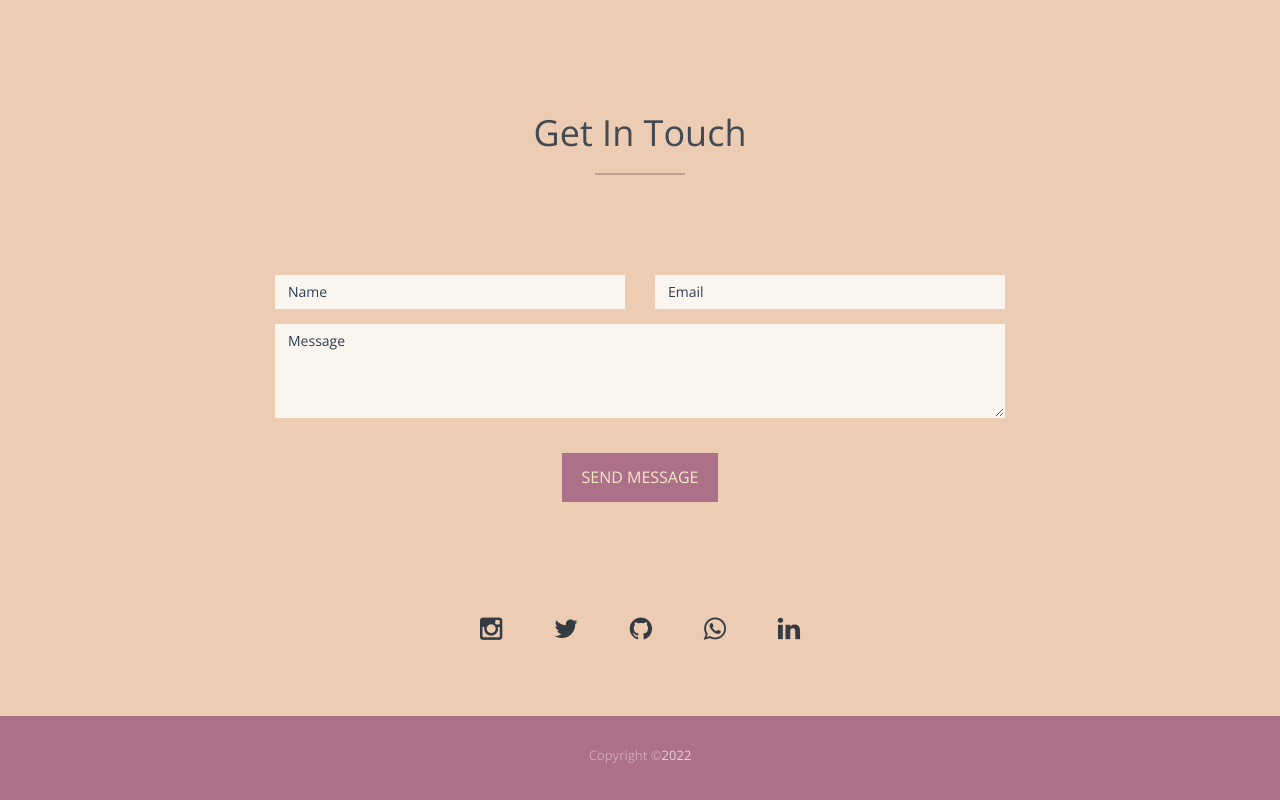
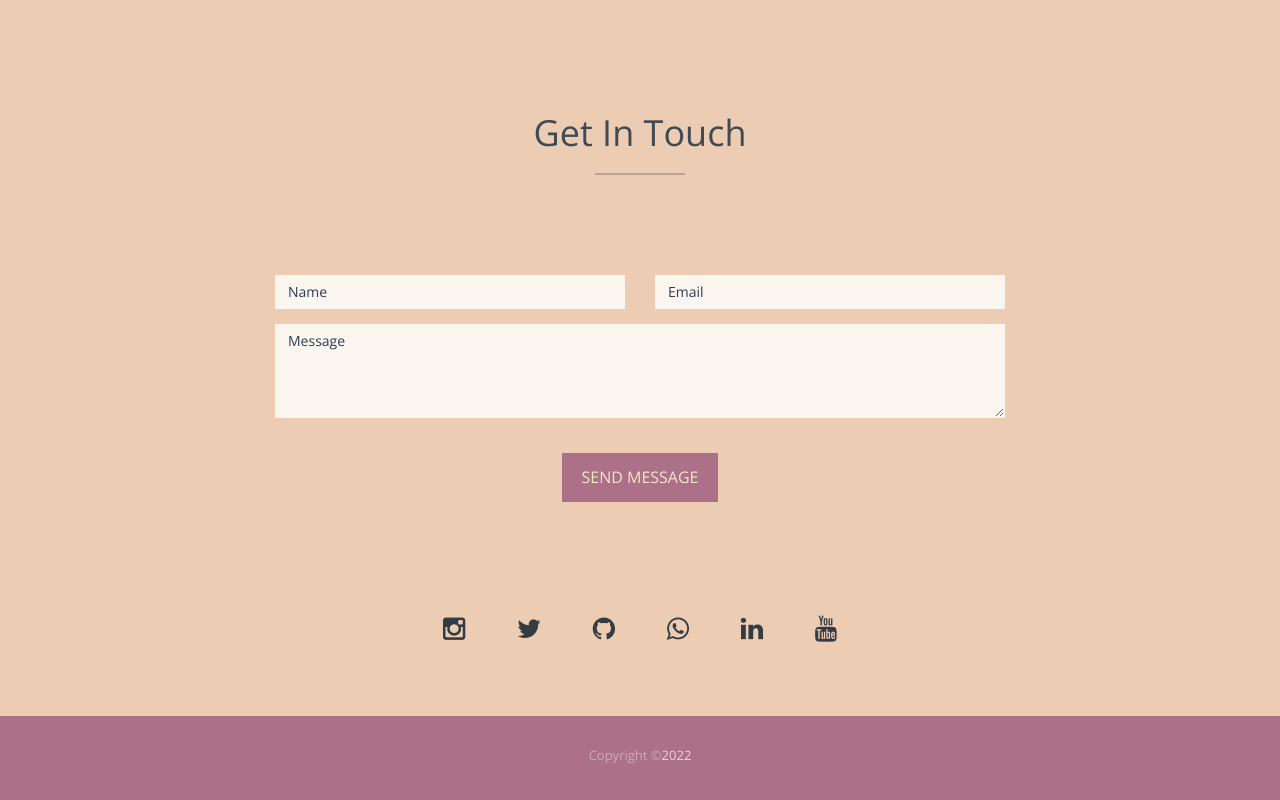
Before and after one commit to syafirlip27/syafirlip27, a plain HTML site: page index.html in a window 1280 px wide. Shown: the part 2631-3431 px from the top of the page. Drawn offline with nearby package versions, Linux system fonts and the light colour scheme.

Commit message:
Update index.html

```diff
--- a/index.html
+++ b/index.html
@@ -260,6 +260,7 @@
           <li><a href="https://github.com/syafirlip27"><i class="fa fa-github"></i></a></li>
           <li><a href="#"><i class="fa fa-whatsapp"></i></a></li>
           <li><a href="#"><i class="fa fa-linkedin"></i></a></li>
+          <li><a href="#"><i class="fa fa-youtube"></i></a></li>
         </ul>
       </div>
     </div>
```
